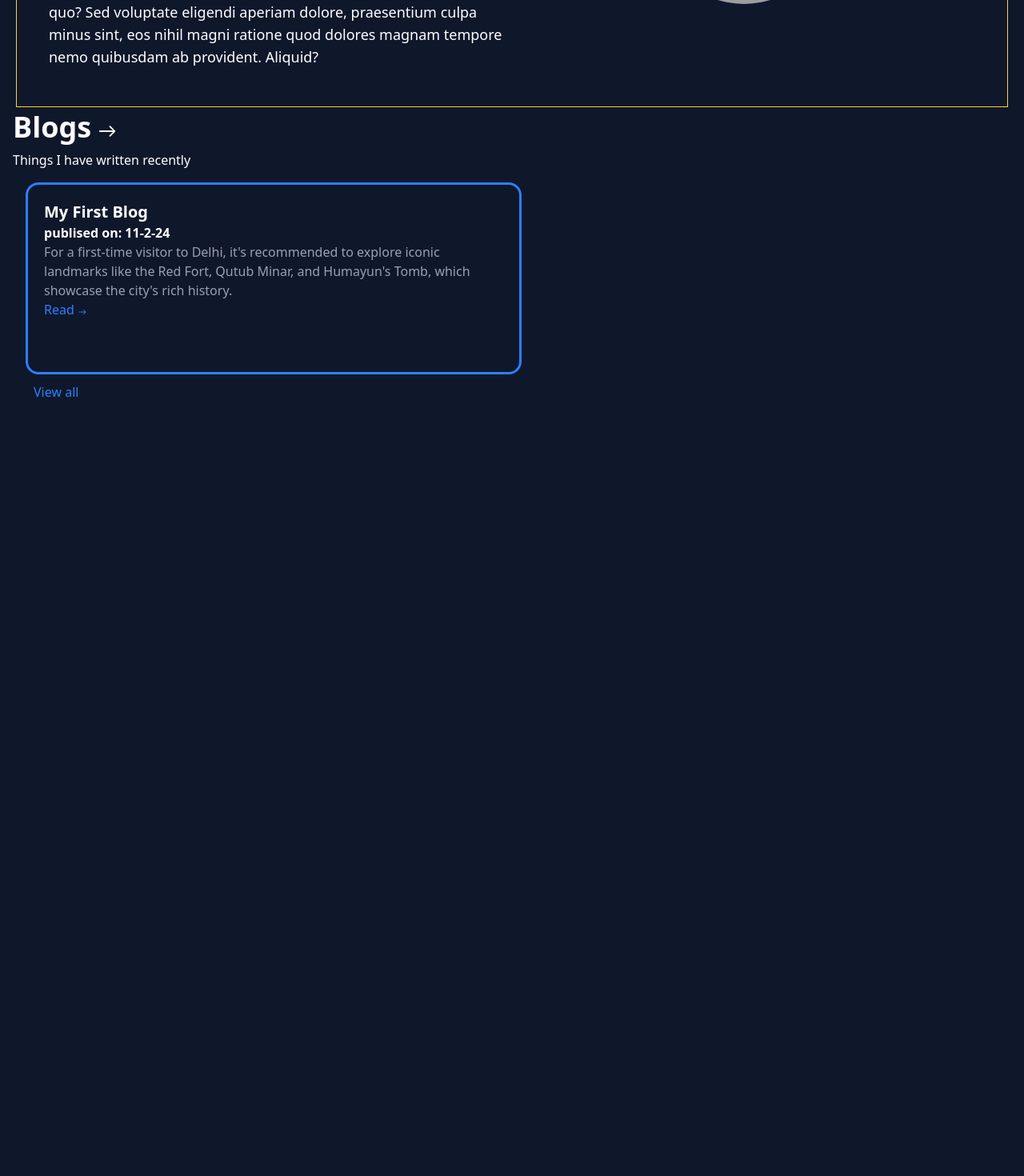
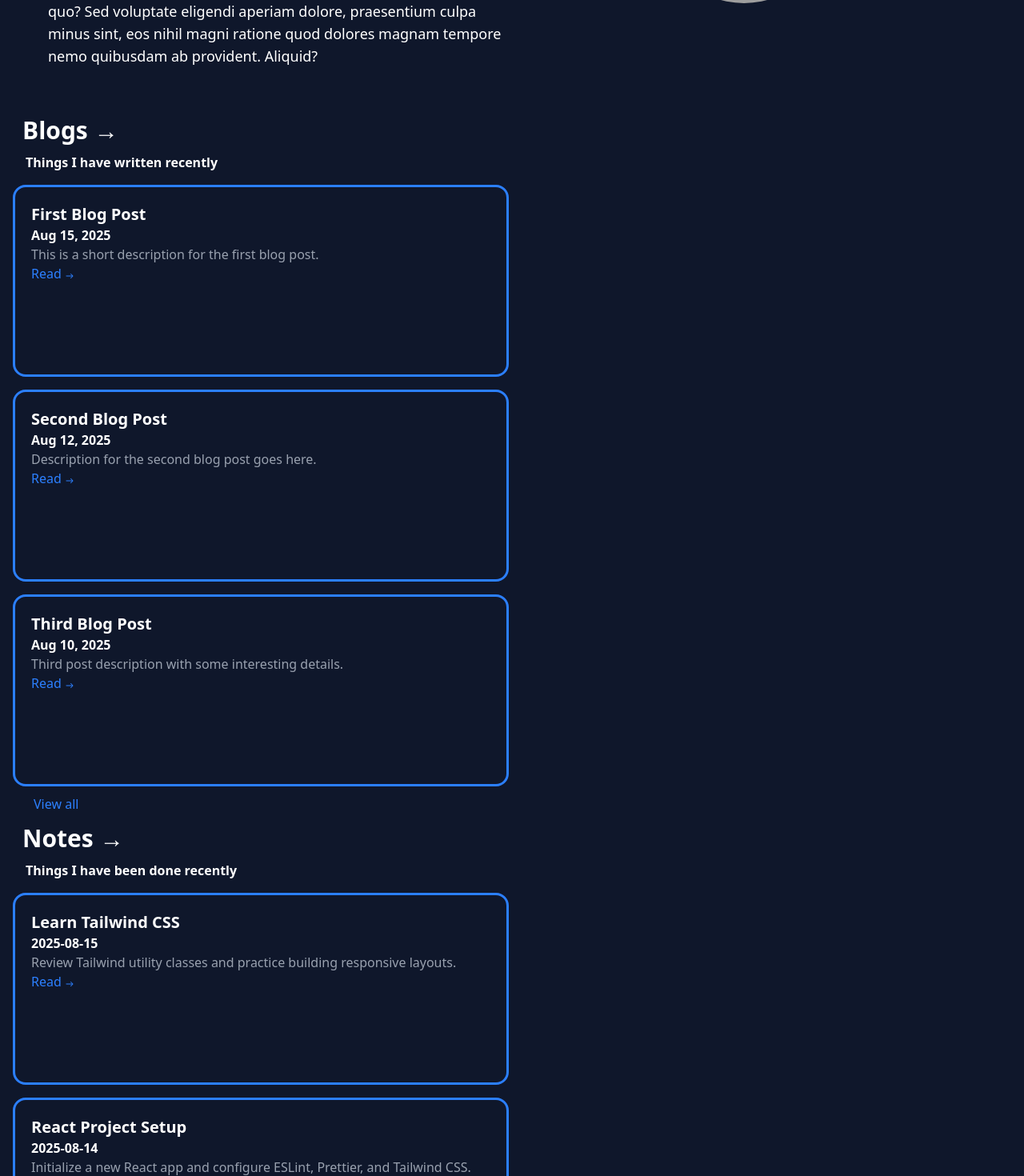
Before and after one commit to neharepos/protfolio-clone, a React (Vite) app: page / in a window 1280 px wide. Shown: the part 420-1890 px from the top of the page at 80% size. Before the commit the page ends 922 px from the top, so only its background shows below. Built offline with nearby package versions, Linux system fonts and the light colour scheme; grey boxes are pictures that could not be loaded.

Commit message:
made the blogs section

```diff
--- a/src/App.jsx
+++ b/src/App.jsx
@@ -1,11 +1,10 @@
 import { useState } from 'react'
-import reactLogo from './assets/react.svg'
-import viteLogo from '/vite.svg'
 import './App.css'
 import Navbar from './components/Navbar/Navbar'
 import Hero from './components/Hero/Hero'
-import Heading from './components/Heading/Heading'
-import Cards from './components/Cards/Cards'
+import Blogs from './components/Blogs/Blogs'
+import Notes from './components/Notes/Notes'
+import Project from './components/Project/Project'
 
 function App() {
   const [count, setCount] = useState(0)
@@ -15,7 +14,9 @@ function App() {
       <div>
         <Navbar/>
         <Hero />
-        <Heading heading="Blogs" task="Things I have written recently"/>
+        <Blogs/>
+        <Notes />
+        <Project/>
 
       </div>
     </div>
--- /dev/null
+++ b/src/components/Blogs/Blogs.jsx
@@ -0,0 +1,45 @@
+import React from 'react'
+import { IoIosArrowRoundForward } from "react-icons/io";
+import Cards from '../Cards/Cards.jsx'
+import Heading from '../Heading/Heading.jsx';
+
+
+const blogData = [
+  {
+    title: "First Blog Post",
+    date: "Aug 15, 2025",
+    description: "This is a short description for the first blog post."
+  },
+  {
+    title: "Second Blog Post",
+    date: "Aug 12, 2025",
+    description: "Description for the second blog post goes here."
+  },
+  {
+    title: "Third Blog Post",
+    date: "Aug 10, 2025",
+    description: "Third post description with some interesting details."
+  },
+];
+
+const Blogs = () => {
+  return (
+    <div className='text-white ml-[16px] mt-[5px]'>
+        <div>
+            <Heading heading="Blogs" description="Things I have written recently"/>
+
+            {blogData.map((blog, index) => (
+            <Cards
+            key={index}
+            title={blog.title}
+            date={blog.date}
+            description={blog.description}
+            />
+            ))}
+        <h3 className='flex ml-[26px] mt-[10px] text-blue-500'>View all</h3>
+        </div>
+    </div>
+  )
+}
+
+export default Blogs
--- a/src/components/Heading/Heading.jsx
+++ b/src/components/Heading/Heading.jsx
@@ -1,25 +1,24 @@
 import React from 'react'
-import { IoIosArrowRoundForward } from "react-icons/io";
-import Cards from '../Cards/Cards.jsx'
 
 const Heading = (props) => {
-  return (
-    <div className='text-white ml-[16px] mt-[5px]'>
+    return (
         <div>
-            <h1 className='font-bold text-4xl flex cursor-pointer '>{props.heading}<IoIosArrowRoundForward  className='ml-[2px] mt-[7px]'/></h1>
-            <p className='mt-[6px]'>{props.task}</p>
-            <Cards
-            title="My First Blog"
-            date="publised on: 11-2-24"
-            description="For a first-time visitor to Delhi,
-            it's recommended to explore iconic landmarks
-            like the Red Fort, Qutub Minar, and Humayun's Tomb,
-             which showcase the city's rich history."
-        />
-        <h3 className='flex ml-[26px] mt-[10px] text-blue-500'>View all</h3>
+            <h1 className="text-white text-3xl  p-2 font-bold">
+                <div className="inline-block group">
+                    <a className="p-1 gap-2 cursor-default"> {props.heading}
+                        <span className='p-2 w-[5px]'>&#8594;</span>
+                    </a>
+                    <div
+                        className="bg-white h-[2px] w-0 group-hover:w-full transition-all duration-500 group-hover:bg-blue-500"
+                    >
+                    </div>
+                </div>
+            </h1>
+            <div className='text-white ml-4 font-semibold'>
+                <p>{props.description}</p>
+            </div>
         </div>
-    </div>
-  )
+    )
 }
 
 export default Heading
--- a/src/components/Hero/Hero.jsx
+++ b/src/components/Hero/Hero.jsx
@@ -2,7 +2,7 @@ import React from 'react'
 
 const Hero = () => {
     return (
-        <div className="grid grid-cols-1 lg:grid-cols-2 border border-amber-300 mt-[20px] mr-[20px] ml-[20px] p-[40px] items-center text-white justify-center">
+        <div className="grid grid-cols-1 lg:grid-cols-2 mt-[20px] mr-[20px] ml-[20px] p-[40px] items-center text-white justify-center">
 
 
             <div className="order-1 md:order-2 flex justify-center">
@@ -15,7 +15,7 @@ const Hero = () => {
 
 
             <div className="order-2 lg:order-1 min-h-[50vh] text-lg">
-                <h1 className="font-bold text-4xl mb-4">HELLO</h1>
+                <h1 className="text-4xl mb-4 font-rammetto">HELLO</h1>
                 <p>
                     Lorem ipsum, dolor sit amet consectetur adipisicing elit. Corrupti sunt,
                     dolores perferendis voluptate officia aut officiis repudiandae quaerat,
--- /dev/null
+++ b/src/components/Notes/Notes.jsx
@@ -0,0 +1,56 @@
+import React from 'react'
+import { IoIosArrowRoundForward } from "react-icons/io";
+import Heading from '../Heading/Heading';
+
+import Cards from '../Cards/Cards'
+
+const notesData = [
+  {
+    title: "Learn Tailwind CSS",
+    description: "Review Tailwind utility classes and practice building responsive layouts.",
+    date: "2025-08-15"
+  },
+  {
+    title: "React Project Setup",
+    description: "Initialize a new React app and configure ESLint, Prettier, and Tailwind CSS.",
+    date: "2025-08-14"
+  },
+  {
+    title: "JavaScript Practice",
+    description: "Solve 5 coding problems from LeetCode and review ES6 concepts.",
+    date: "2025-08-13"
+  },
+  {
+    title: "Read about APIs",
+    description: "Understand REST API concepts and fetch data from a public API.",
+    date: "2025-08-12"
+  },
+  {
+    title: "Networking Fundamentals",
+    description: "Revise OSI model layers and practice related MCQs.",
+    date: "2025-08-11"
+  }
+];
+
+
+const Notes = () => {
+
+  return (
+    <div className='text-white ml-[16px] mt-[5px]'>
+        <div>
+            <Heading heading="Notes" description="Things I have been done recently"/>
+
+            {notesData.map((notes, index) => (
+            <Cards
+            key={index}
+            title={notes.title}
+            date={notes.date}
+            description={notes.description}
+            />
+            ))}
+        </div>
+    </div>
+  )
+}
+
+export default Notes
--- /dev/null
+++ b/src/components/Project/Project.jsx
@@ -0,0 +1,54 @@
+import React from 'react'
+import Heading from '../Heading/Heading';
+import Cards from '../Cards/Cards'
+
+
+const projects = [
+  {
+    title: "Banking Management System",
+    date: "Jan 2024",
+    description: "A Java-based project for managing customer accounts, transactions, and loans in a banking environment.",
+  },
+  {
+    title: "Fraud Detection in Financial Transactions",
+    date: "Mar 2024",
+    description: "A machine learning model to detect fraudulent activities in real-time financial transactions.",
+  },
+  {
+    title: "Real-time Digital Clock",
+    date: "Jun 2024",
+    description: "A JavaScript-based clock that displays the current time dynamically with live updates.",
+  },
+  {
+    title: "Networking Fundamentals Quiz App",
+    date: "Aug 2024",
+    description: "A React application with MCQs to help students practice networking fundamentals.",
+  },
+  {
+    title: "Portfolio Website",
+    date: "Oct 2024",
+    description: "A responsive portfolio website built with React and Tailwind CSS to showcase personal projects and skills.",
+  },
+];
+
+
+const Project = () => {
+  return (
+    <div>
+        <div>
+            <Heading heading="Projects" description="List of my best projects"/>
+
+            {projects.map((projects, index) => (
+            <Cards
+            key={index}
+            title={projects.title}
+            date={projects.date}
+            description={projects.description}
+            />
+            ))}
+        </div>
+    </div>
+  )
+}
+
+export default Project
--- a/src/components/cards/cards.jsx
+++ b/src/components/cards/cards.jsx
@@ -3,10 +3,10 @@ import { IoIosArrowRoundForward } from "react-icons/io";
 
 const Cards = (props) => {
   return (
-    <div className='text-white mx-4 transition delay-150 duration-300 ease-in-out hover:-translate-y-1 hover:scale-90'>
+    <div>
         <div className='border-3 border-blue-500 rounded-2xl p-[20px] cursor-pointer hover:border-blue-900 hover:shadow-2xl transition-shadow duration-500 mt-[16px]  sm:w-[380px] sm:h-[230px]  md:w-[500px] md:h-[240px] lg:w-[620px] xl:h[250]'>
-                <h2 className='font-bold text-xl'>{props.title}</h2>
-                <h3 className='font-semibold'>{props.date}</h3>
+                <h2 className='font-bold text-xl text-white '>{props.title}</h2>
+                <h3 className='font-semibold text-white'>{props.date}</h3>
                 <p className='text-gray-400'>{props.description}</p>
                 <h3 className='flex text-blue-500'>Read <IoIosArrowRoundForward  className='ml-[2px] mt-[7px]'/></h3>
             </div>
--- a/src/index.css
+++ b/src/index.css
@@ -1,5 +1 @@
 @import "tailwindcss";
-
-@body{
-
-}
```
